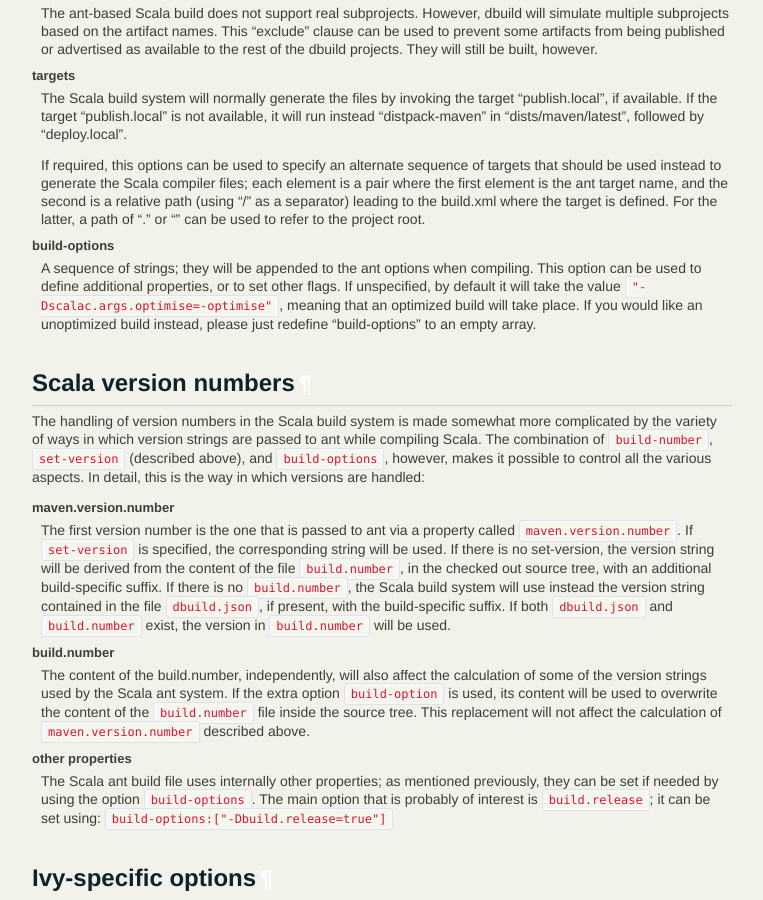
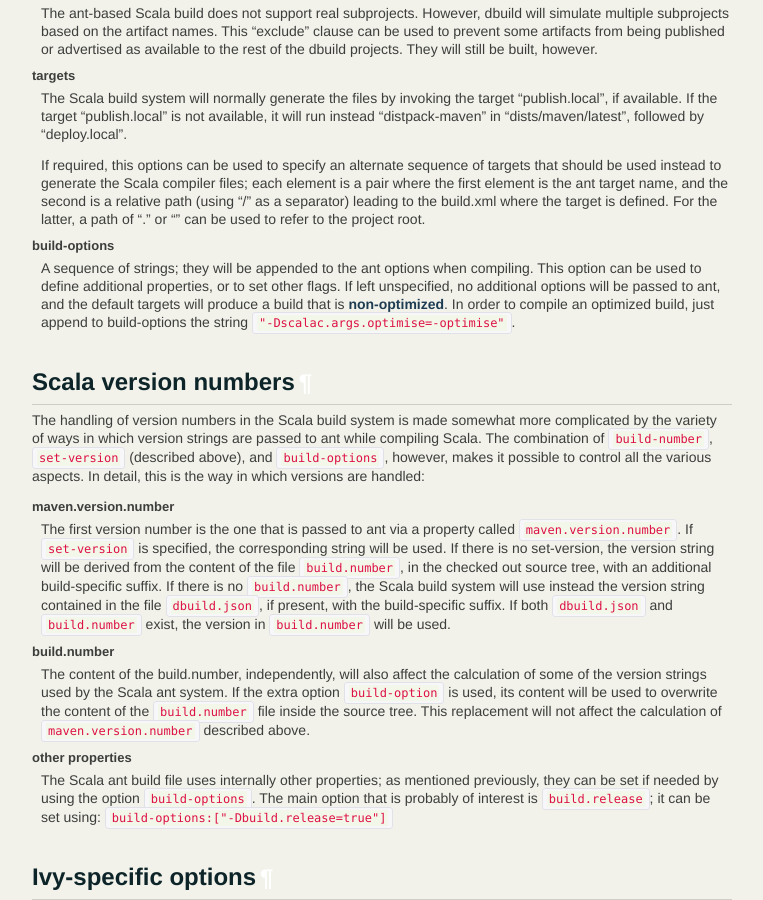
Before and after one commit to lightbend-labs/dbuild, a Sphinx documentation site: the page built from docs/src/sphinx/dbuild.rst, in a window 1280 px wide and 900 px high, scrolled down 6512 px. Shown: the whole window, without its empty margins (138-901 px from the left). Built offline with Sphinx 7.4.7, drawn with Linux system fonts in a browser that asks for light colours.

Commit message:
Change the default build-options for scala to be empty
Having a non-empty default may be quite confusing, as whenever
a new build-options is defined, the default options silently
disappear.

This commit changes the default to an empty array; if an
optimized build is required, an explicit
``"-Dscalac.args.optimise=-optimise"`` should be added.

```diff
--- a/docs/src/sphinx/dbuild.rst
+++ b/docs/src/sphinx/dbuild.rst
@@ -457,10 +457,11 @@
 build-options
   A sequence of strings; they will be appended to the ant options when
   compiling. This option can be used to define additional properties,
-  or to set other flags. If unspecified, by default it will take the value
-  ``"-Dscalac.args.optimise=-optimise"``, meaning that an optimized
-  build will take place. If you would like an unoptimized build instead,
-  please just redefine "build-options" to an empty array.
+  or to set other flags. If left unspecified, no additional options
+  will be passed to ant, and the default targets will
+  produce a build that is **non-optimized**. In order to
+  compile an optimized build, just append to build-options the
+  string ``"-Dscalac.args.optimise=-optimise"``.
 
 
 Scala version numbers
```
Also changed, not shown: 1 other file.
